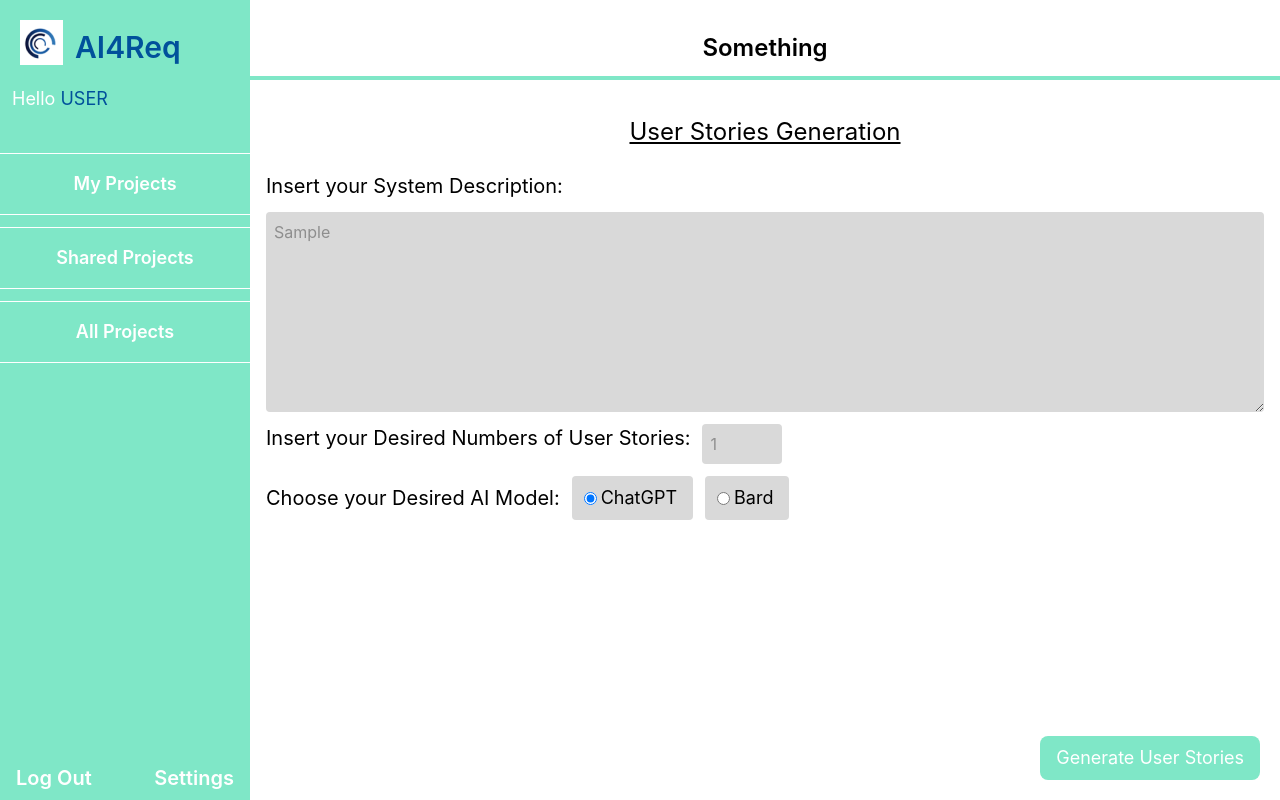
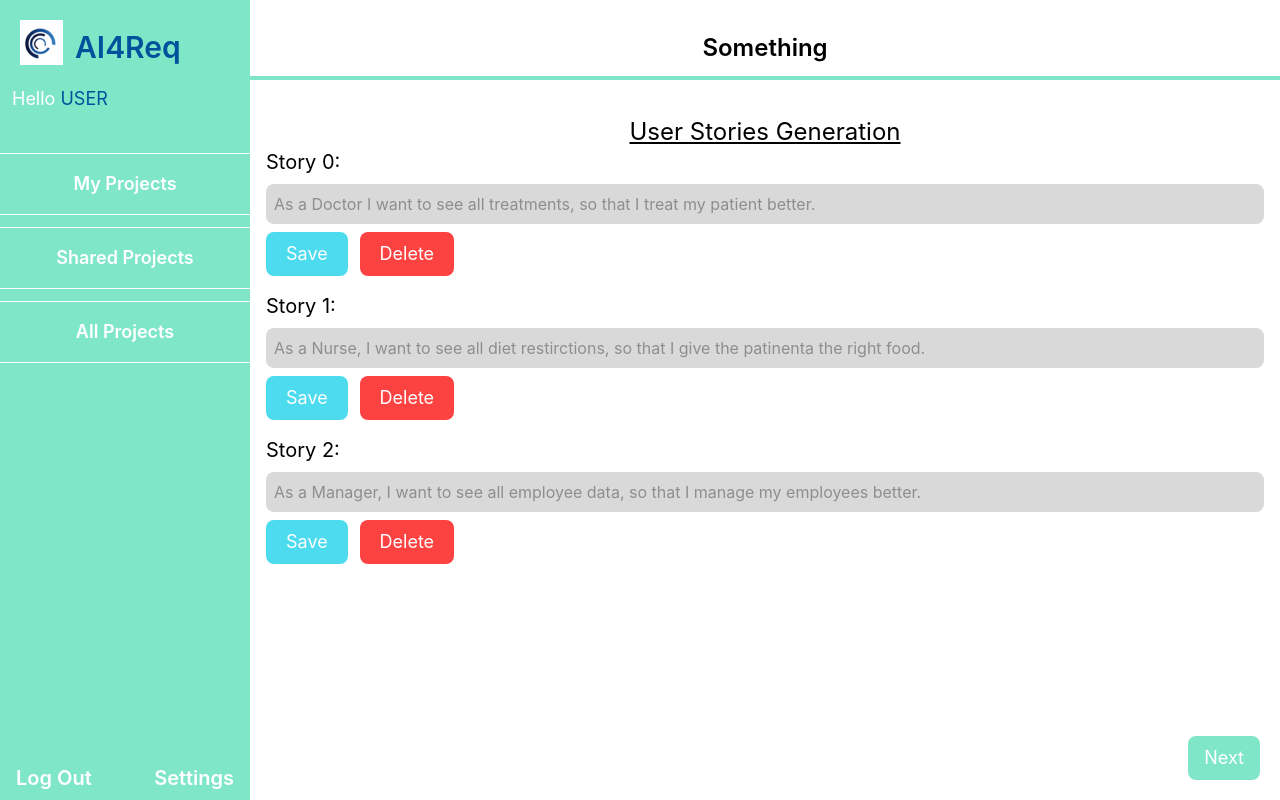
Before and after one commit to DorTeri/AI4Req, a React (Create React App) app: page /project/1 in a window 1280 px wide. Both pictures are taken after typing "Sample" into the empty fields and a click on the button "Generate User Stories". Built offline with nearby package versions, Linux system fonts and the light colour scheme.

Commit message:
Added project details

```diff
--- /dev/null
+++ b/src/cmps/GeneratedStoryPreview.tsx
@@ -0,0 +1,24 @@
+import React from 'react'
+import CustomButton from '../UI/CustomButton';
+
+type Props = {
+    story: any;
+    storyNumber: number
+}
+
+const GeneratedStoryPreview = ({story , storyNumber}: Props) => {
+  return (
+    <div className='flex flex-col gap-2'>
+        <h2 className='text-xl'>Story {storyNumber}:</h2>
+        <div className='bg-input text-inputText rounded-lg p-2'>
+            {story}
+        </div>
+        <div className='flex w-[200px] self-start'>
+            <CustomButton title={'Save'} type='button' style={'bg-storyBlue pl-5 pr-5 rounded-3xl ml-0'}/>
+            <CustomButton title={'Delete'} type='button' style={'bg-storyRed pl-5 pr-5 rounded-3xl ml-0'}/>
+        </div>
+    </div>
+  )
+}
+
+export default GeneratedStoryPreview
--- /dev/null
+++ b/src/cmps/StoryForm.tsx
@@ -0,0 +1,69 @@
+import React from 'react'
+import CustomButton from '../UI/CustomButton';
+
+type Props = {
+    desc: string;
+    setDesc: React.Dispatch<React.SetStateAction<string>>;
+    numberOfStories: string;
+    setNumberOfStories: React.Dispatch<React.SetStateAction<string>>;
+    selectedTechnologies: any;
+    setSelectedTechnologies: React.Dispatch<React.SetStateAction<any>>;
+    handleSubmit: () => void;
+}
+
+const StorieForm = ({ desc, setDesc, numberOfStories, setNumberOfStories,
+    selectedTechnologies, setSelectedTechnologies, handleSubmit }: Props) => {
+    return (
+        <>
+            <form className='flex flex-col gap-3 mt-6'>
+                <label className='text-xl'>
+                    Insert your System Description:
+                </label>
+                <textarea
+                    name="description"
+                    value={desc}
+                    onChange={(e) => setDesc(e.target.value)}
+                    className='bg-input text-inputText p-2 rounded min-h-[200px]'
+                />
+                <div className='flex gap-3'>
+                    <label className='text-xl'>
+                        Insert your Desired Numbers of User Stories:
+                    </label>
+                    <input
+                        type="number"
+                        name="stories"
+                        value={numberOfStories}
+                        onChange={(e) => setNumberOfStories(e.target.value)}
+                        placeholder="Project Title"
+                        className='bg-input text-inputText p-2 rounded w-20'
+                    />
+                </div>
+                <div className='flex items-center gap-3'>
+                    <label className='text-xl'>
+                        Choose your Desired AI Model:
+                    </label>
+                    {Object.keys(selectedTechnologies).map((techName) => (
+                        <label key={techName} className="flex gap-1 items-center text-lg bg-input p-2 pr-4 pl-3 rounded">
+                            <input
+                                type="radio"
+                                name={techName}
+                                checked={selectedTechnologies[techName]}
+                                onChange={(e) =>
+                                    setSelectedTechnologies({
+                                        ...selectedTechnologies,
+                                        [techName]: e.target.checked,
+                                    })
+                                }
+                            />
+                            {techName}
+                        </label>
+                    ))}
+                </div>
+            </form>
+            <CustomButton title={'Generate User Stories'} type='button' func={handleSubmit} style={'absolute bottom-5 right-5'} />
+        </>
+
+    )
+}
+
+export default StorieForm
--- a/src/constants.ts
+++ b/src/constants.ts
@@ -43,4 +43,10 @@ const demoProjects = [
     },
 ]
 
-export default demoProjects
+const demoGeneratedStories = [
+    'As a Doctor I want to see all treatments, so that I treat my patient better.',
+    'As a Nurse, I want to see all diet restirctions, so that I give the patinenta the right food.',
+    'As a Manager, I want to see all employee data, so that I manage my employees better.'
+]
+
+export { demoProjects , demoGeneratedStories }
--- a/src/views/MyProjects.tsx
+++ b/src/views/MyProjects.tsx
@@ -2,7 +2,7 @@ import React, { useState } from 'react'
 import CustomButton from '../UI/CustomButton'
 import NewProjectModal from '../cmps/NewProjectModal'
 import ProjectPreview from '../cmps/ProjectPreview'
-import demoProjects from '../constants'
+import { demoProjects } from '../constants'
 import TitleDiv from '../UI/TitleDiv'
 
 type Props = {}
@@ -22,7 +22,7 @@ const MyProjects = (props: Props) => {
       <div className='flex flex-wrap gap-4 p-5'>
         {
           demoProjects.map((project: any) => (
-            <ProjectPreview key={project.title} project={project} isAllProjects={false}/>
+            <ProjectPreview key={project.title} project={project} isAllProjects={false} />
           ))
         }
       </div>
--- a/src/views/ProjectDetails.tsx
+++ b/src/views/ProjectDetails.tsx
@@ -1,8 +1,11 @@
 import React, { useEffect, useState } from 'react'
 import { useParams } from 'react-router-dom';
 import TitleDiv from '../UI/TitleDiv';
-import demoProjects from '../constants';
+import { demoProjects } from '../constants';
 import CustomButton from '../UI/CustomButton';
+import StoryForm from '../cmps/StoryForm';
+import GeneratedStoryPreview from '../cmps/GeneratedStoryPreview';
+import { demoGeneratedStories } from '../constants';
 
 type Props = {}
 
@@ -19,6 +22,8 @@ const ProjectDetails = (props: Props) => {
         ChatGPT: true,
         Bard: false,
     });
+    const [isLoading, setIsLoading] = useState(false)
+    const [generatedStories, setGeneratedStories] = useState<any>([])
 
     useEffect(() => {
         const project = demoProjects.find(project => project._id === projectId)
@@ -26,10 +31,22 @@ const ProjectDetails = (props: Props) => {
     }, [projectId, params])
 
     const handleSubmit = () => {
-
+        setIsLoading(true)
+        setTimeout(() => {
+            setGeneratedStories(demoGeneratedStories)
+            setIsLoading(false);
+        }, 2000);
     }
 
     if (!currentProject) {
+        return (
+            <div>
+                Loading...
+            </div>
+        )
+    }
+
+    if (isLoading) {
         return (
             <div>
                 Loading...
@@ -42,52 +59,23 @@ const ProjectDetails = (props: Props) => {
             <TitleDiv title={currentProject.title} />
             <div className='p-4 relative h-full'>
                 <h2 className='mt-5 text-2xl underline text-center'>User Stories Generation</h2>
-                <form className='flex flex-col gap-3 mt-6'>
-                    <label className='text-xl'>
-                        Insert your System Description:
-                    </label>
-                    <textarea
-                        name="description"
-                        value={desc}
-                        onChange={(e) => setDesc(e.target.value)}
-                        className='bg-input text-inputText p-2 rounded min-h-[200px]'
-                    />
-                    <div className='flex gap-3'>
-                        <label className='text-xl'>
-                            Insert your Desired Numbers of User Stories:
-                        </label>
-                        <input
-                            type="number"
-                            name="stories"
-                            value={numberOfStories}
-                            onChange={(e) => setNumberOfStories(e.target.value)}
-                            placeholder="Project Title"
-                            className='bg-input text-inputText p-2 rounded w-20'
-                        />
-                    </div>
-                    <div className='flex items-center gap-3'>
-                        <label className='text-xl'>
-                            Choose your Desired AI Model:
-                        </label>
-                        {Object.keys(selectedTechnologies).map((techName) => (
-                            <label key={techName} className="flex gap-1 items-center text-lg bg-input p-2 pr-4 pl-3 rounded">
-                                <input
-                                    type="radio"
-                                    name={techName}
-                                    checked={selectedTechnologies[techName]}
-                                    onChange={(e) =>
-                                        setSelectedTechnologies({
-                                            ...selectedTechnologies,
-                                            [techName]: e.target.checked,
-                                        })
-                                    }
-                                />
-                                {techName}
-                            </label>
-                        ))}
-                    </div>
-                </form>
-                <CustomButton title={'Generate User Stories'} type='button' func={handleSubmit} style={'absolute bottom-5 right-5'}/>
+                {
+                    !generatedStories[0] ? (
+                        <StoryForm desc={desc} setDesc={setDesc}
+                            numberOfStories={numberOfStories} setNumberOfStories={setNumberOfStories}
+                            selectedTechnologies={selectedTechnologies} setSelectedTechnologies={setSelectedTechnologies}
+                            handleSubmit={handleSubmit} />
+                    ) : (
+                        <div className='flex flex-col gap-4'>
+                            {
+                                generatedStories.map((story: any, index: number) => (
+                                    <GeneratedStoryPreview story={story} storyNumber={index} key={index} />
+                                ))
+                            }
+                            <CustomButton title={'Next'} type='button' style={'bg-grayNext absolute bottom-5 right-5'}/>
+                        </div>
+                    )
+                }
             </div>
         </section>
     )
--- a/src/views/SharedProjects.tsx
+++ b/src/views/SharedProjects.tsx
@@ -1,5 +1,5 @@
 import React from 'react'
-import demoProjects from '../constants'
+import { demoProjects } from '../constants'
 import ProjectPreview from '../cmps/ProjectPreview'
 import TitleDiv from '../UI/TitleDiv'
 
--- a/tailwind.config.js
+++ b/tailwind.config.js
@@ -14,6 +14,9 @@ module.exports = {
         projectBg: '#FEF7F7',
         request: '#FFD464',
         requested: '#FF7764',
+        storyBlue: '#4CDBEF',
+        storyRed: '#FD4242',
+        grayNext: '#B7BCBA'
       }
     },
   },
```
Also changed, not shown: src/views/AllProjects.tsx (+5 -5 lines).
